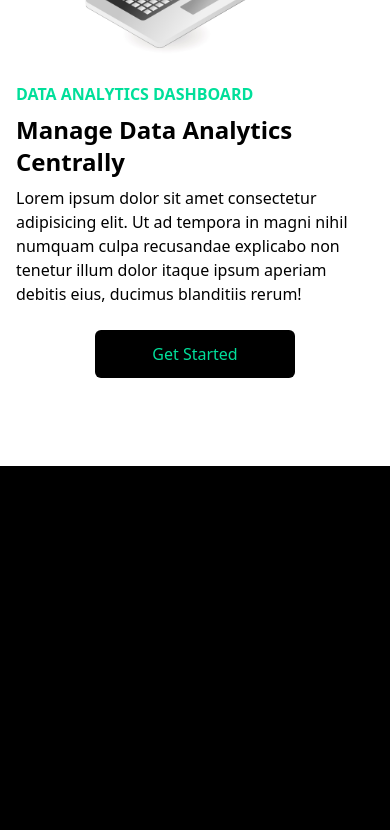
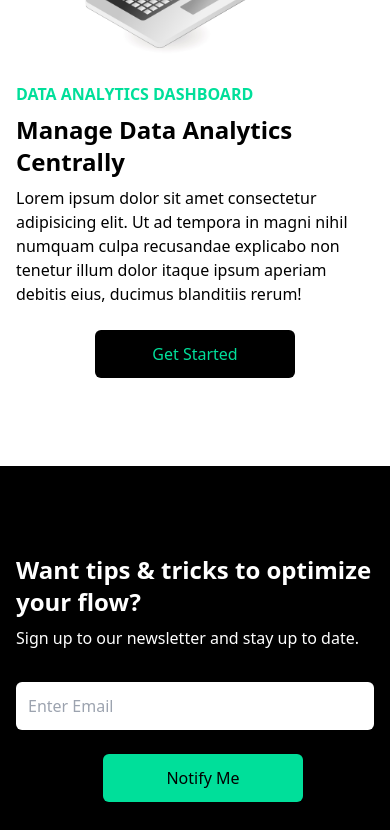
Before and after one commit to Andreaspkst/finance, a React (Vite) app: page / in a window 390 px wide. Shown: the part 1156-1986 px from the top of the page. Before the commit the page ends 1622 px from the top, so only its background shows below. Built offline with nearby package versions, Linux system fonts and the light colour scheme.

Commit message:
Completed Responsive Newsletter Section

```diff
--- a/src/App.jsx
+++ b/src/App.jsx
@@ -1,5 +1,5 @@
 import React from "react"
-import { Analytics, Hero, Navbar } from "./components/index.js"
+import { Analytics, Hero, Navbar, Newsletter } from "./components/index.js"
 
 function App() {
   return (
@@ -7,6 +7,7 @@
     <Navbar />
     <Hero />
     <Analytics />
+    <Newsletter />
    </div>
   )
 }
--- /dev/null
+++ b/src/components/Newsletter.jsx
@@ -0,0 +1,34 @@
+import React from 'react';
+
+const Newsletter = () => {
+  return (
+    <div className='w-full py-16 text-white px-4'>
+      <div className='max-w-[1240px] mx-auto grid lg:grid-cols-3'>
+        <div className='lg:col-span-2 my-4'>
+          <h1 className='md:text-4xl sm:text-3xl text-2xl font-bold py-2'>
+            Want tips & tricks to optimize your flow?
+          </h1>
+          <p>Sign up to our newsletter and stay up to date.</p>
+        </div>
+        <div className='my-4'>
+          <div className='flex flex-col sm:flex-row items-center justify-between w-full'>
+            <input
+              className='p-3 flex w-full rounded-md text-black'
+              type='email'
+              placeholder='Enter Email'
+            />
+            <button className='bg-[#00df9a] text-black rounded-md font-medium w-[200px] ml-4 my-6 px-6 py-3'>
+              Notify Me
+            </button>
+          </div>
+          <p>
+            We care bout the protection of your data. Read our{' '}
+            <span className='text-[#00df9a]'>Privacy Policy.</span>
+          </p>
+        </div>
+      </div>
+    </div>
+  );
+};
+
+export default Newsletter;
--- a/src/components/index.js
+++ b/src/components/index.js
@@ -1,9 +1,11 @@
 import Navbar from './Navbar.jsx';
 import Hero from './Hero.jsx';
 import Analytics from './Analytics.jsx';
+import Newsletter from './Newsletter.jsx';
 
 export {
     Navbar,
     Hero,
-    Analytics
+    Analytics,
+    Newsletter
 }
```
